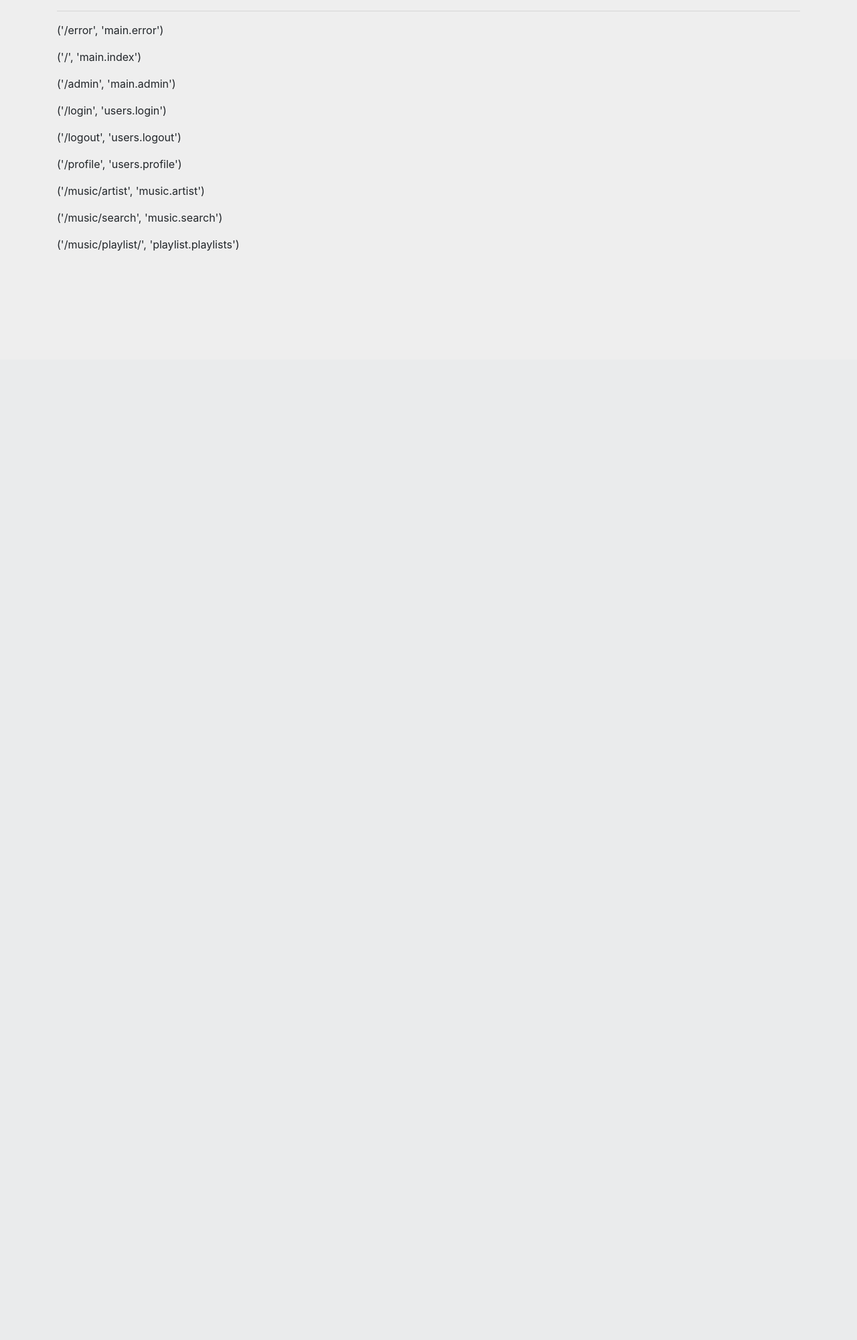
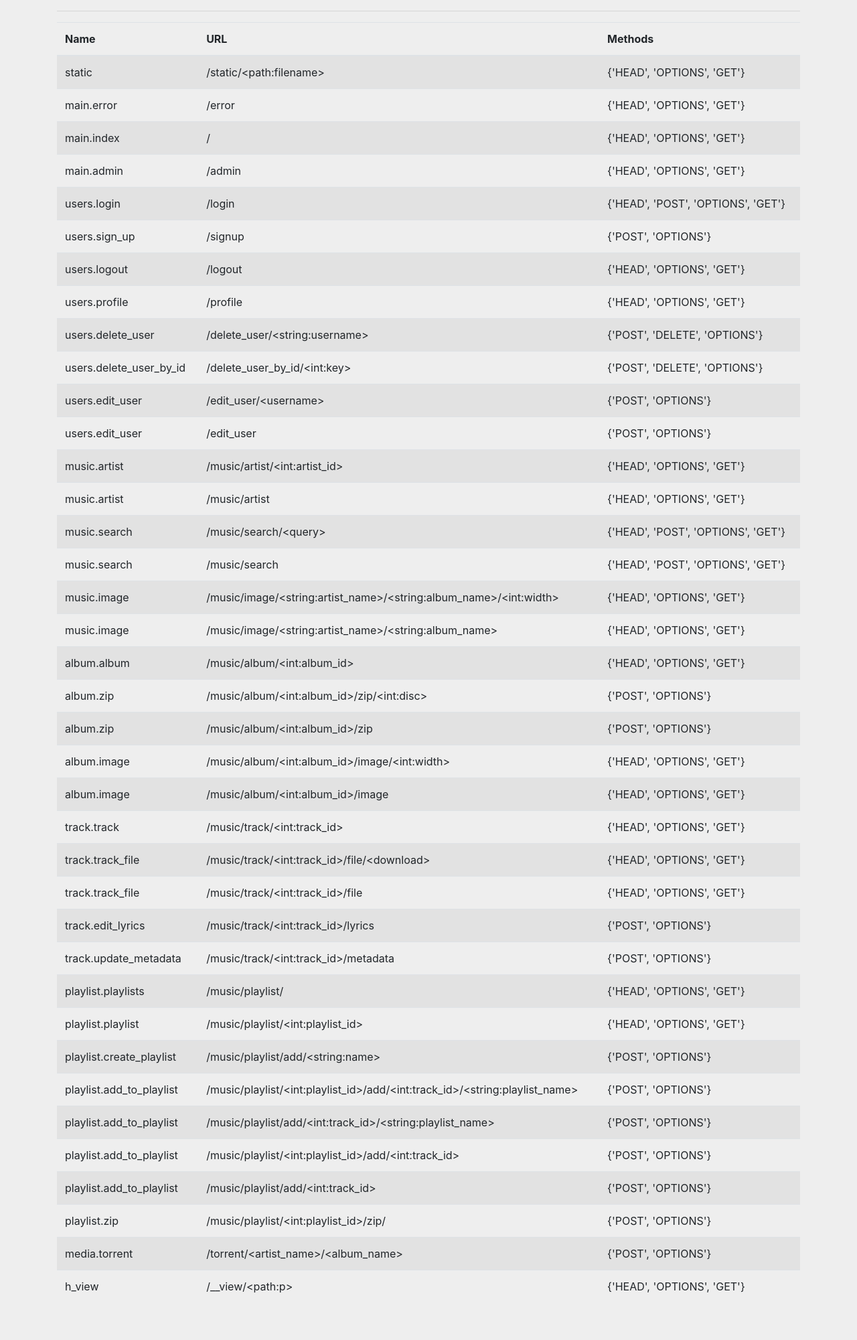
Before and after one commit to JakeStanger/Plex-Music-Viewer, a Flask app: page /admin in a window 1280 px wide. Shown: the part 263-2264 px from the top of the page at 67% size. Before the commit the page ends 638 px from the top, so only its background shows below. Run offline with Flask 2, Linux system fonts and the light colour scheme; a user stored in the database is signed in; tables that the repository leaves empty hold one stand-in row (values such as "Sample post"); parts of the project's set-up code (start-up, migrations or seed data) failed here and were passed over; some libraries are stand-ins or nearby versions.

Commit message:
Add route listing as arg, table on admin page.

```diff
--- a/src/pmv.py
+++ b/src/pmv.py
@@ -162,6 +162,7 @@ if __name__ == "__main__":
     scheduler = sched.scheduler(time.time)
     parser = argparse.ArgumentParser()
     parser.add_argument('-u', '--update', action='store_true', help='Update the database and exit')
+    parser.add_argument('-l', '--list-routes', action='store_true', help='Dump all the Flask routes and exit')
 
     args = parser.parse_args()
 
@@ -172,6 +173,11 @@ if __name__ == "__main__":
                 db.populate_db_from_plex()
             if settings['backends']['mpd']['enable']:
                 db.populate_db_from_mpd()
+            sys.exit()
+    elif args.list_routes:
+        with app.app_context():
+            for rule in app.url_map.iter_rules():
+                print('%s\t%s\t%s' % (rule.endpoint, rule.rule, rule.methods))
             sys.exit()
 
     # def run_process_update_stack(update_stack):
--- a/src/routes/main.py
+++ b/src/routes/main.py
@@ -25,12 +25,16 @@ def has_no_empty_params(rule):
 @admin_required
 def admin():
     import pmv
-    links = []
-    for rule in pmv.app.url_map.iter_rules():
-        # Filter out rules we can't navigate to in a browser
-        # and rules that require parameters
-        if "GET" in rule.methods and has_no_empty_params(rule):
-            url = url_for(rule.endpoint, **(rule.defaults or {}))
-            links.append((url, rule.endpoint))
+    routes = [rule for rule in pmv.app.url_map.iter_rules()]
 
-    return render_template('admin.html', title="Admin", users=db.get_users(), routes=links)
+    return render_template('admin.html', title="Admin", users=db.get_users(), routes=routes)
+
+
+# ['__class__', '__delattr__', '__dict__', '__dir__', '__doc__', '__eq__', '__format__', '__ge__',
+#         '__getattribute__', '__gt__', '__hash__', '__init__', '__init_subclass__', '__le__', '__lt__', '__module__',
+#         '__ne__', '__new__', '__reduce__', '__reduce_ex__', '__repr__', '__setattr__', '__sizeof__', '__str__',
+#         '__subclasshook__', '__weakref__', '_argument_weights', '_converters', '_regex', '_static_weights', '_trace',
+#         'alias', 'arguments', 'bind', 'build', 'build_compare_key', 'build_only', 'compile', 'defaults', 'empty',
+#         'endpoint', 'get_converter', 'get_empty_kwargs', 'get_rules', 'host', 'is_leaf', 'map', 'match',
+#         'match_compare_key', 'methods', 'provide_automatic_options', 'provides_defaults_for', 'redirect_to',
+#         'refresh', 'rule', 'strict_slashes', 'subdomain', 'suitable_for']
--- a/src/templates/admin.html
+++ b/src/templates/admin.html
@@ -37,9 +37,25 @@
         </tbody>
     </table>
     <hr>
-    {% for route in routes %}
-        <p>{{ route }}</p>
-    {% endfor %}
+    <table class="table table-striped">
+        <thead>
+        <tr>
+            <th>Name</th>
+            <th>URL</th>
+            <th>Methods</th>
+        </tr>
+
+        </thead>
+        <tbody>
+            {% for route in routes %}
+                <tr>
+                    <td>{{ route.endpoint }}</td>
+                    <td>{{ route.rule }}</td>
+                    <td>{{ route.methods }}</td>
+                </tr>
+            {% endfor %}
+        </tbody>
+    </table>
 {#    <form class="form-inline my-2 my-lg-1 mr-1" action="{{ url_for('update_database') }}" method="post">#}
 {#        <button class="btn btn-outline-success my-sm-0" type="submit" disabled>Update Database</button>#}
 {#    </form>#}
```
